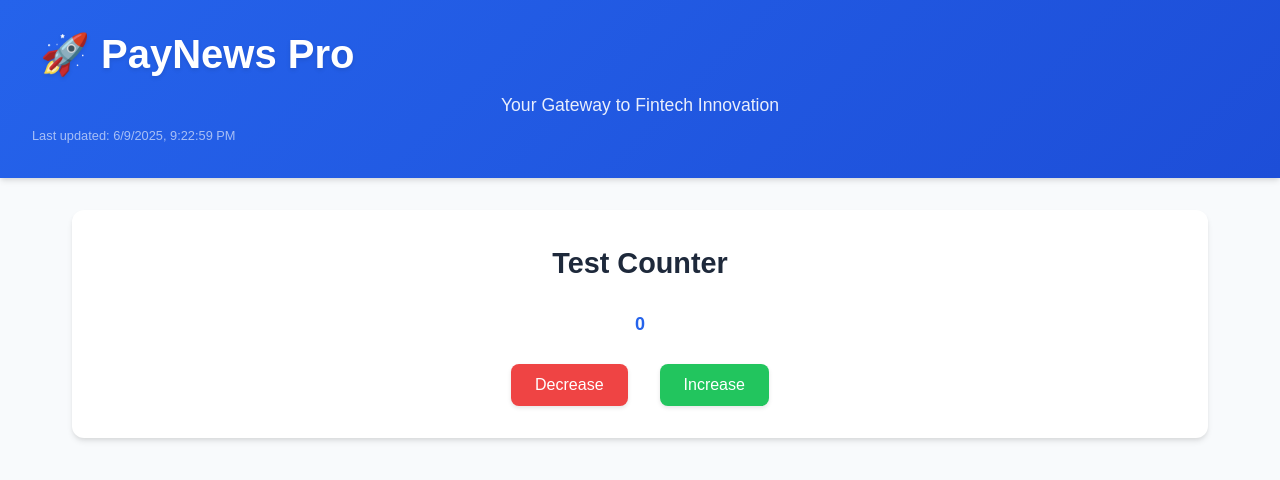
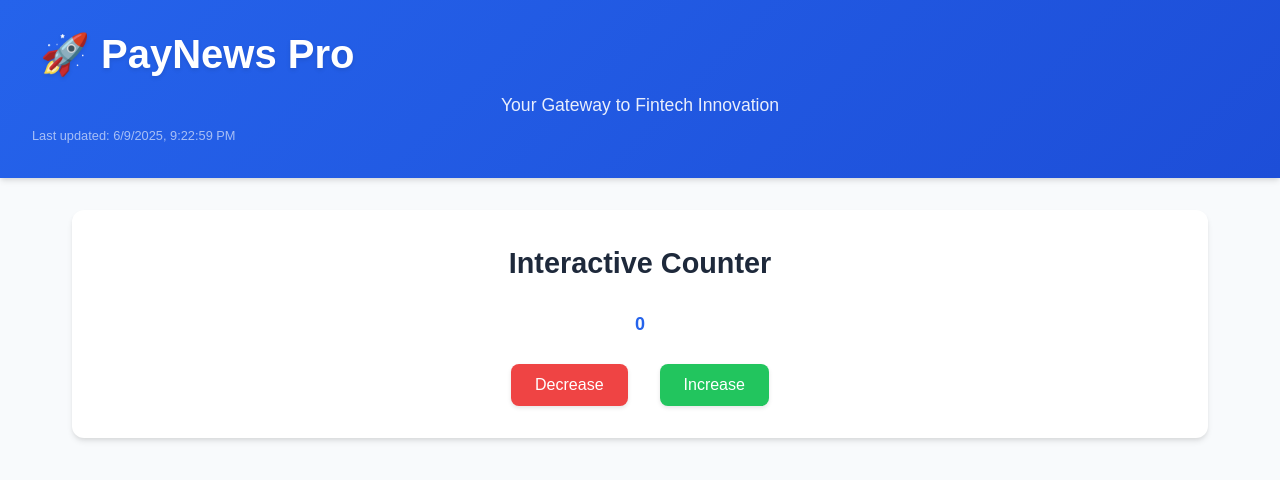
Before and after one commit to anne-mac/pay-news, a React (Vite) app: page / in a window 1280 px wide. Shown: the top 480 px of the page. Built offline with nearby package versions, Linux system fonts and the light colour scheme.

Commit message:
Update counter title to Interactive Counter

```diff
--- a/src/App.tsx
+++ b/src/App.tsx
@@ -31,7 +31,7 @@ function App() {
       <main className="app-main">
         <div style={{ textAlign: 'center', marginTop: '2rem' }}>
           <div className="counter-section">
-            <h2>Test Counter</h2>
+            <h2>Interactive Counter</h2>
             <p className="count-display">{count}</p>
             <div className="button-group">
               <button
```
